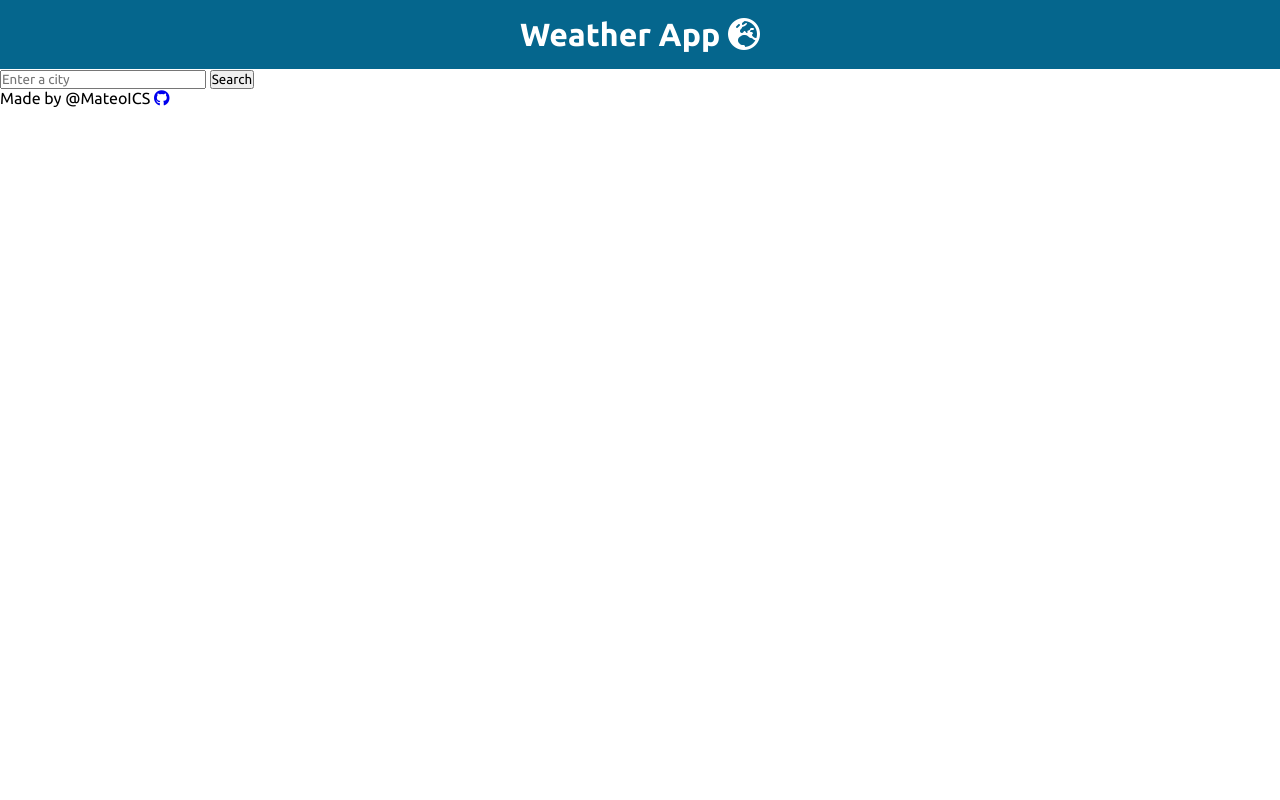
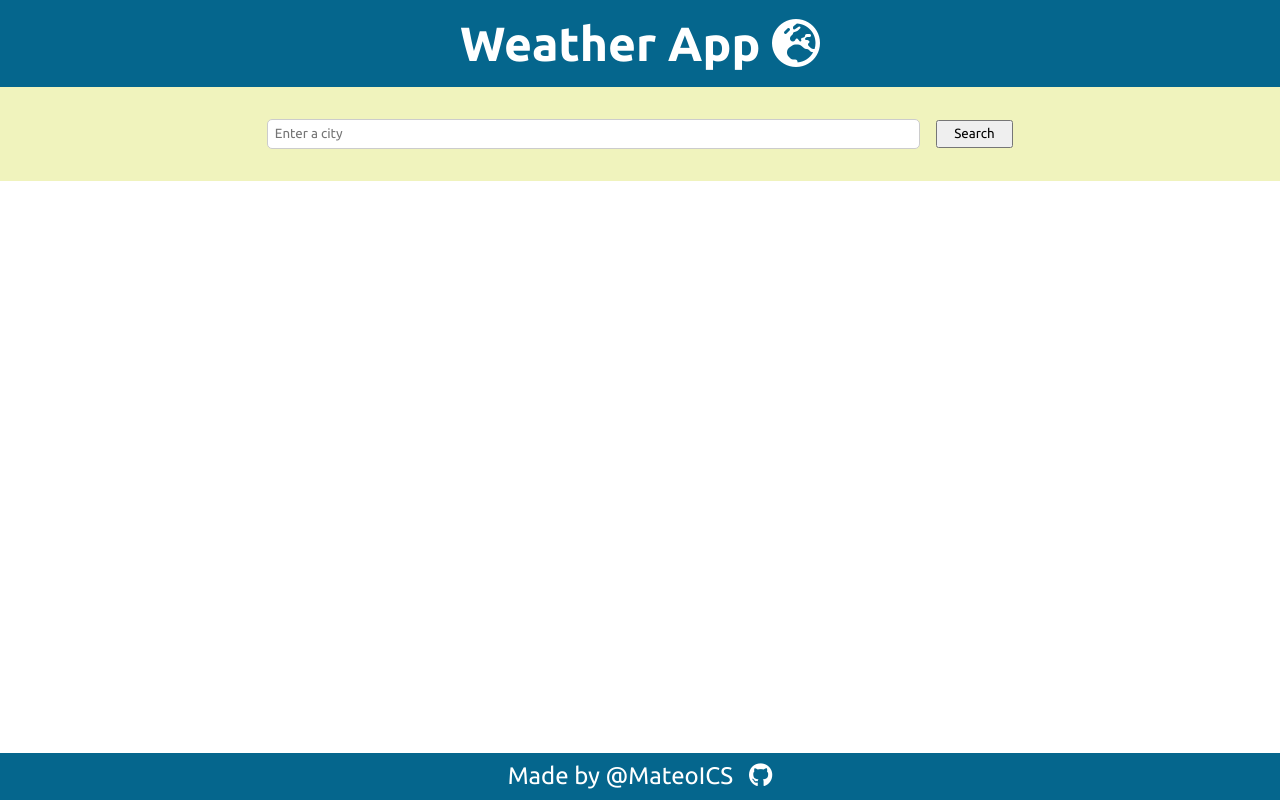
Before and after one commit to MateolCS/WeatherApp, a plain HTML site: page index.html in a window 1280 px wide. Drawn offline with Linux system fonts and the light colour scheme.

Commit message:
Added basic styles

```diff
--- a/style.css
+++ b/style.css
@@ -5,6 +5,11 @@
     padding: 0;
     box-sizing: border-box;
     font-family: 'Ubuntu', sans-serif;
+}
+
+body{
+    position: relative;
+    min-height: 100vh;
 }
 
 .header{
@@ -15,4 +20,67 @@
     display: flex;
     justify-content: center;
     align-items: center;
+    font-size: 1.5rem;
 }
+
+.main{
+    width: 100%;
+    height: 100%;
+    background-color: #F0F3BD;
+}
+
+.container{
+    width: 90%;
+    margin: 0 auto;
+    display: flex;
+    flex-direction: column;
+    align-items: center;
+    justify-content: center;
+    padding: 1rem;
+}
+
+.main__input__box{
+    width: 100%;
+    display: flex;
+    align-items: center;
+    justify-content: center;
+    padding: 1rem;
+    gap: 1rem;
+}
+
+.main__input__box__input{
+    width: 60%;
+    padding: .4rem;
+    border-radius: 5px;
+    border: 1px solid #ccc;
+}
+
+#search{
+    padding: .3rem 1rem;
+}
+
+.footer{
+    width: 100%;
+    background-color: #05668d;
+    color: #fff;
+    padding: .6rem;
+    display: flex;
+    justify-content: center;
+    align-items: center;
+    position: absolute;
+    bottom: 0;
+}
+
+.footer__content{
+    display: flex;
+    justify-content: center;
+    align-items: center;
+    gap: 1rem;
+    font-size: 1.5rem;
+}
+
+.footer__content__link{
+    color: #fff;
+    text-decoration: none;
+    cursor: pointer;
+}
```
Also changed, not shown: index.html (+0 -1 lines).
